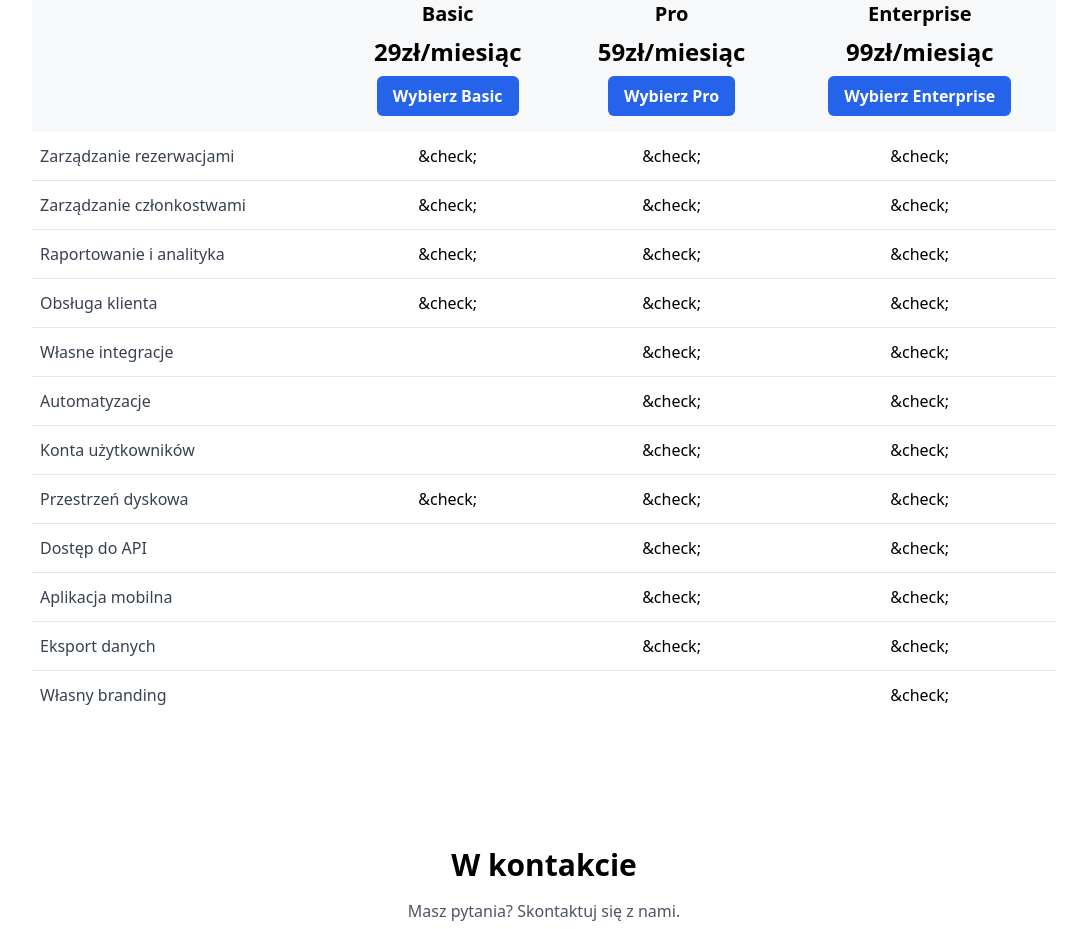
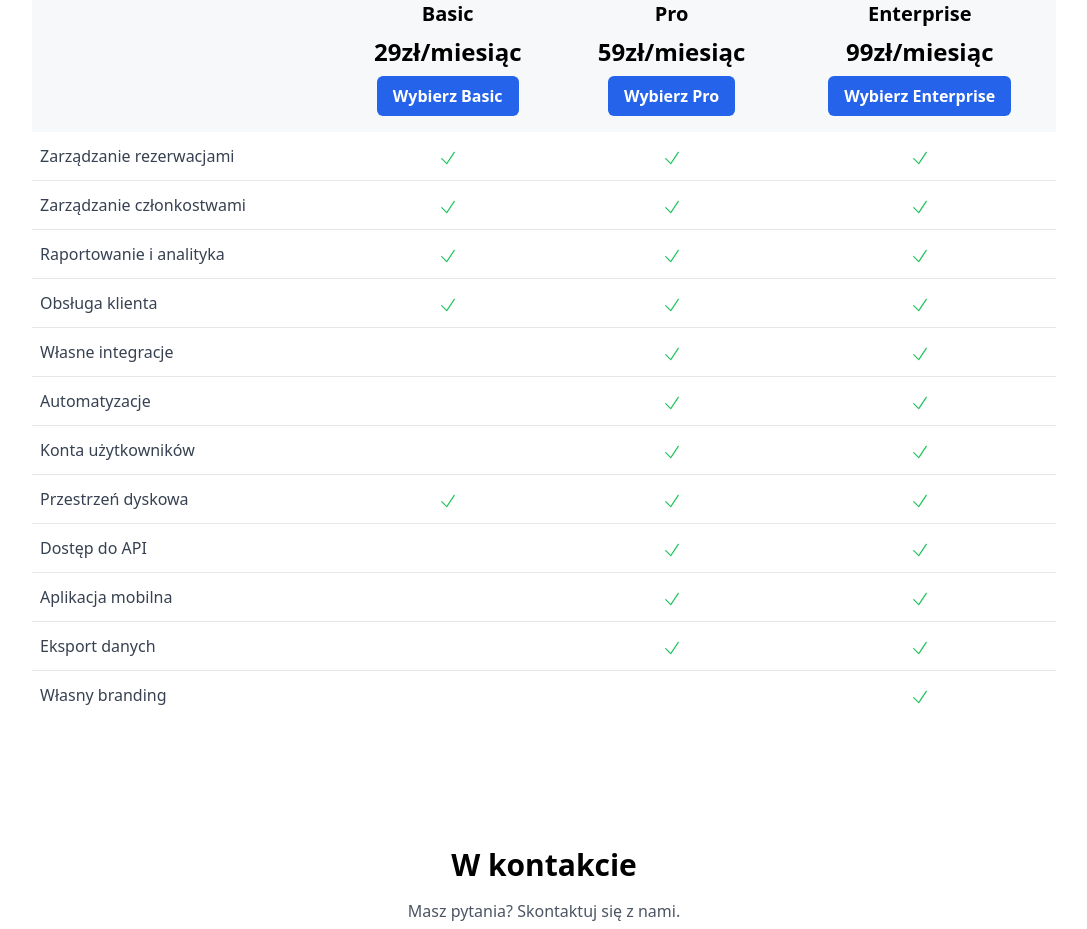
Before and after one commit to PatZdz/fitwise_landing, a Next.js app: page / in a window 1280 px wide. Shown: the part 2160-3089 px from the top of the page, without its empty margins (96-1183 px from the left). Built offline with nearby package versions, Linux system fonts and the light colour scheme.

Commit message:
Added checkicon to pricing

```diff
--- a/src/app/components/Pricing.tsx
+++ b/src/app/components/Pricing.tsx
@@ -1,5 +1,6 @@
 "use client";
 import React from "react";
+import { CheckIcon } from '@heroicons/react/24/solid';
 
 export default function Pricing() {
   // Zmieniamy strukturę, by była jak w Figma – kolumny: Basic, Pro, Enterprise
@@ -99,7 +100,9 @@ export default function Pricing() {
                   </td>
                   {pricingData.map((col) => (
                     <td key={col.plan + feature} className="py-3 px-2 text-center">
-                      {col.features[feature as keyof typeof col.features] ? "&check;" : ""}
+                      {col.features[feature as keyof typeof col.features] ? (
+                        <CheckIcon className="h-5 w-5 text-green-500 mx-auto inline-block" />
+                      ) : null}
                     </td>
                   ))}
                 </tr>
```
